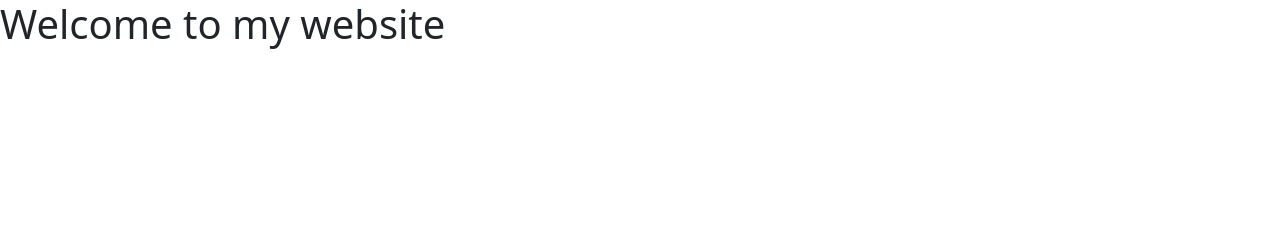
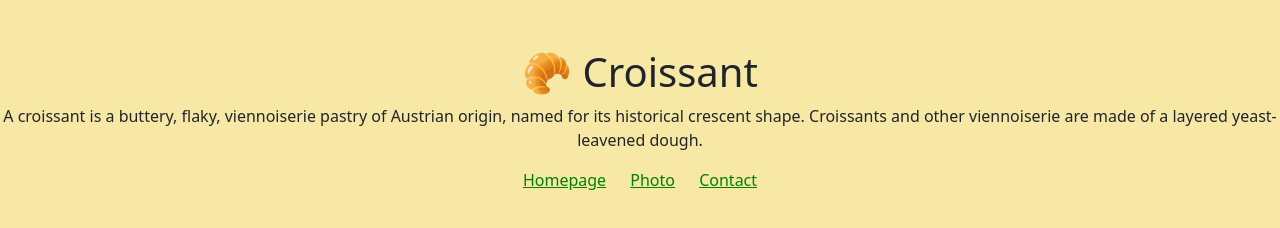
Before and after one commit to Carla-Margara/croissant-multiple-pages-static-website, a plain HTML site: page index.html in a window 1280 px wide. Drawn offline with nearby package versions, Linux system fonts and the light colour scheme.

Commit message:
Updated index.html and style.css

```diff
--- a/index.html
+++ b/index.html
@@ -15,6 +15,18 @@
     <link rel="stylesheet" href="src/style.css" />
   </head>
   <body>
-    <h1>Welcome to my website</h1>
+    <h1 class="mt-5">🥐 Croissant</h1>
+
+    <p>
+      A croissant is a buttery, flaky, viennoiserie pastry of Austrian origin,
+      named for its historical crescent shape. Croissants and other viennoiserie
+      are made of a layered yeast-leavened dough.
+    </p>
+
+    <footer>
+      <a href="/" title="Home">Homepage</a>
+      <a href="/photo.html" title="Croissant photo">Photo</a>
+      <a href="/contact.html" title="Contact Croissant.com">Contact</a>
+    </footer>
   </body>
 </html>
--- a/src/style.css
+++ b/src/style.css
@@ -0,0 +1,24 @@
+body {
+  background: #f8e8a6;
+}
+
+h1,
+p {
+  text-align: center;
+}
+
+.croissant-photo {
+  max-width: 100%;
+  border-radius: 10px;
+  display: block;
+  margin: 30px auto;
+}
+
+footer {
+  text-align: center;
+}
+
+footer a {
+  margin: 0 10px;
+  color: green;
+}
```
